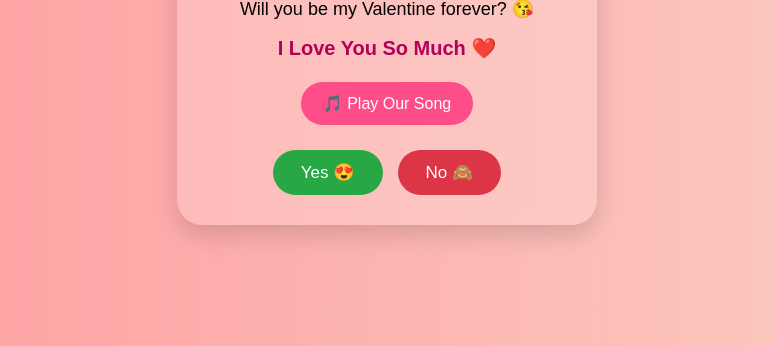
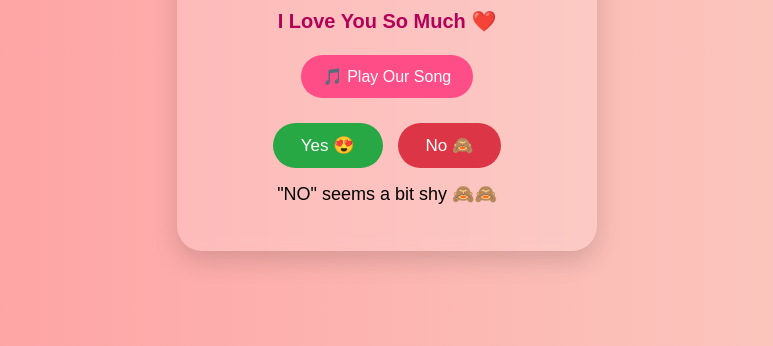
Before and after one commit to mprince780/love-page2, a plain HTML site: page index.html in a window 1280 px wide. Shown: the part 454-800 px from the top of the page, without its empty margins (253-1026 px from the left). Drawn offline with Linux system fonts and the light colour scheme.

Commit message:
Update index.html

```diff
--- a/index.html
+++ b/index.html
@@ -193,6 +193,10 @@ body {
     <button id="no" ontouchstart="moveNo()" onmouseover="moveNo()">No 🙈</button>
   </div>
 
+  <div class="section-text">
+    "NO" seems a bit shy 🙈🙈
+  </div>
+
 </div>
 
 
```
